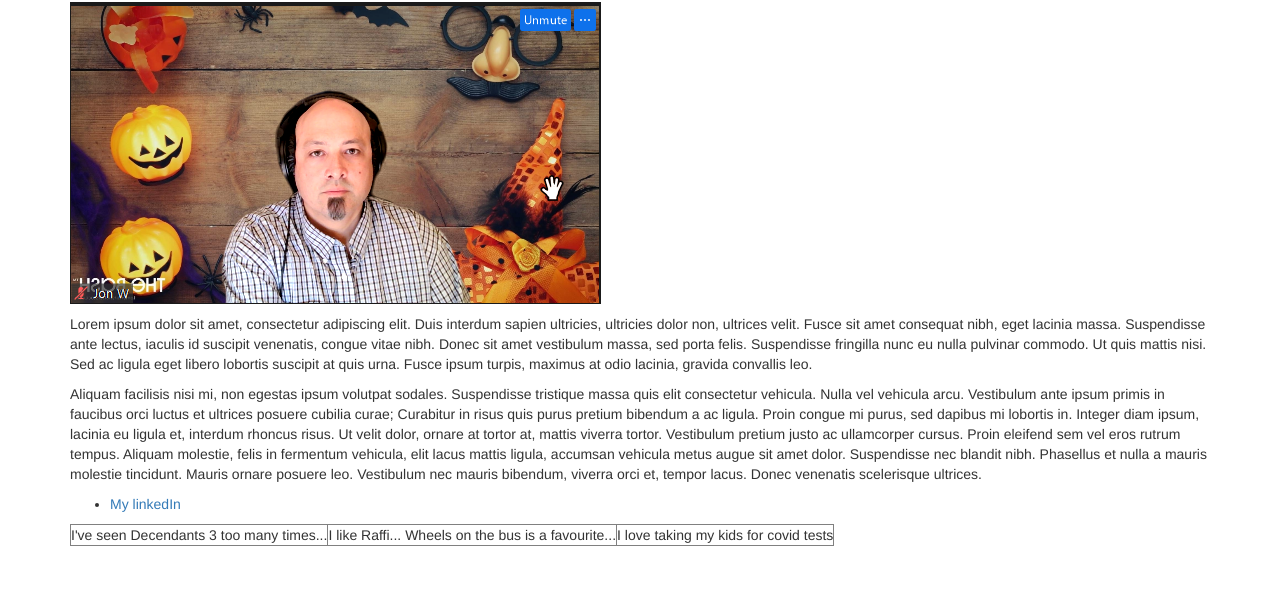
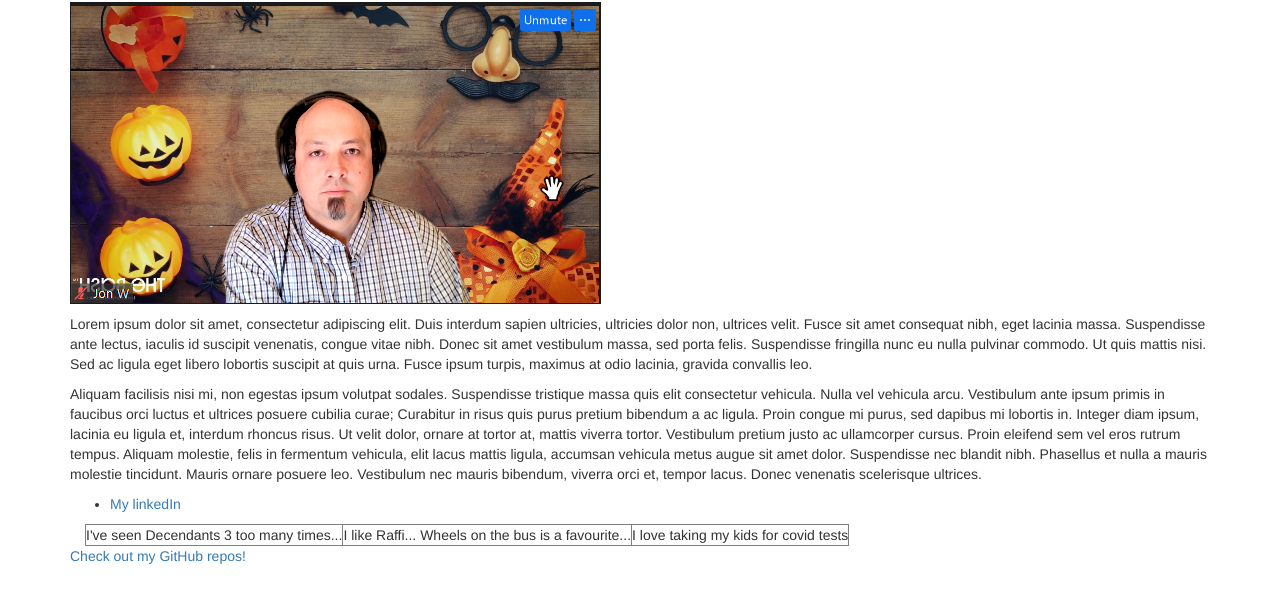
Before and after one commit to jrw99/deployedHTML, a plain HTML site: page index.html in a window 1280 px wide. Shown: the part 68-670 px from the top of the page. Drawn offline with nearby package versions, Linux system fonts and the light colour scheme.

Commit message:
Added Link

```diff
--- a/index.html
+++ b/index.html
@@ -18,9 +18,10 @@
       ultrices velit. Fusce sit amet consequat nibh, eget lacinia massa. Suspendisse ante lectus, iaculis id suscipit
       venenatis, congue vitae nibh. Donec sit amet vestibulum massa, sed porta felis. Suspendisse fringilla nunc eu
       nulla pulvinar commodo. Ut quis mattis nisi. Sed ac ligula eget libero lobortis suscipit at quis urna. Fusce
-      ipsum turpis, maximus at odio lacinia, gravida convallis leo.</p>
+      ipsum turpis, maximus at odio lacinia, gravida convallis leo.
+    </p>
 
-      <p>Aliquam facilisis nisi mi, non egestas ipsum volutpat sodales. Suspendisse tristique massa quis elit consectetur
+    <p>Aliquam facilisis nisi mi, non egestas ipsum volutpat sodales. Suspendisse tristique massa quis elit consectetur
       vehicula. Nulla vel vehicula arcu. Vestibulum ante ipsum primis in faucibus orci luctus et ultrices posuere
       cubilia curae; Curabitur in risus quis purus pretium bibendum a ac ligula. Proin congue mi purus, sed dapibus
       mi lobortis in. Integer diam ipsum, lacinia eu ligula et, interdum rhoncus risus. Ut velit dolor, ornare at
@@ -28,20 +29,26 @@
       rutrum tempus. Aliquam molestie, felis in fermentum vehicula, elit lacus mattis ligula, accumsan vehicula metus
       augue sit amet dolor. Suspendisse nec blandit nibh. Phasellus et nulla a mauris molestie tincidunt. Mauris
       ornare posuere leo. Vestibulum nec mauris bibendum, viverra orci et, tempor lacus. Donec venenatis scelerisque
-      ultrices.</p>
+      ultrices.
+    </p>
 
-      <ul>
-        <li><a href="https://www.linkedin.com/in/jrwood/">My linkedIn</a></li>
-      </ul>
+    <ul>
+      <li><a href="https://www.linkedin.com/in/jrwood/">My linkedIn</a></li>
+    </ul>
 
-      <p><table border=1>
+    <div class="col-lg-12">
+      <table border=1>
         <tr>
           <td>I've seen Decendants 3 too many times...</td>
           <td>I like Raffi... Wheels on the bus is a favourite...</td>
           <td>I love taking my kids for covid tests</td>
         </tr>
-      </table></p>
+      </table>
+    </div>
 
+    <div>
+      <a href="https://github.com/jrw99?tab=repositories" target="_blank">Check out my GitHub repos!</a>
+    </div>
 
   </div>
 </body>
```
